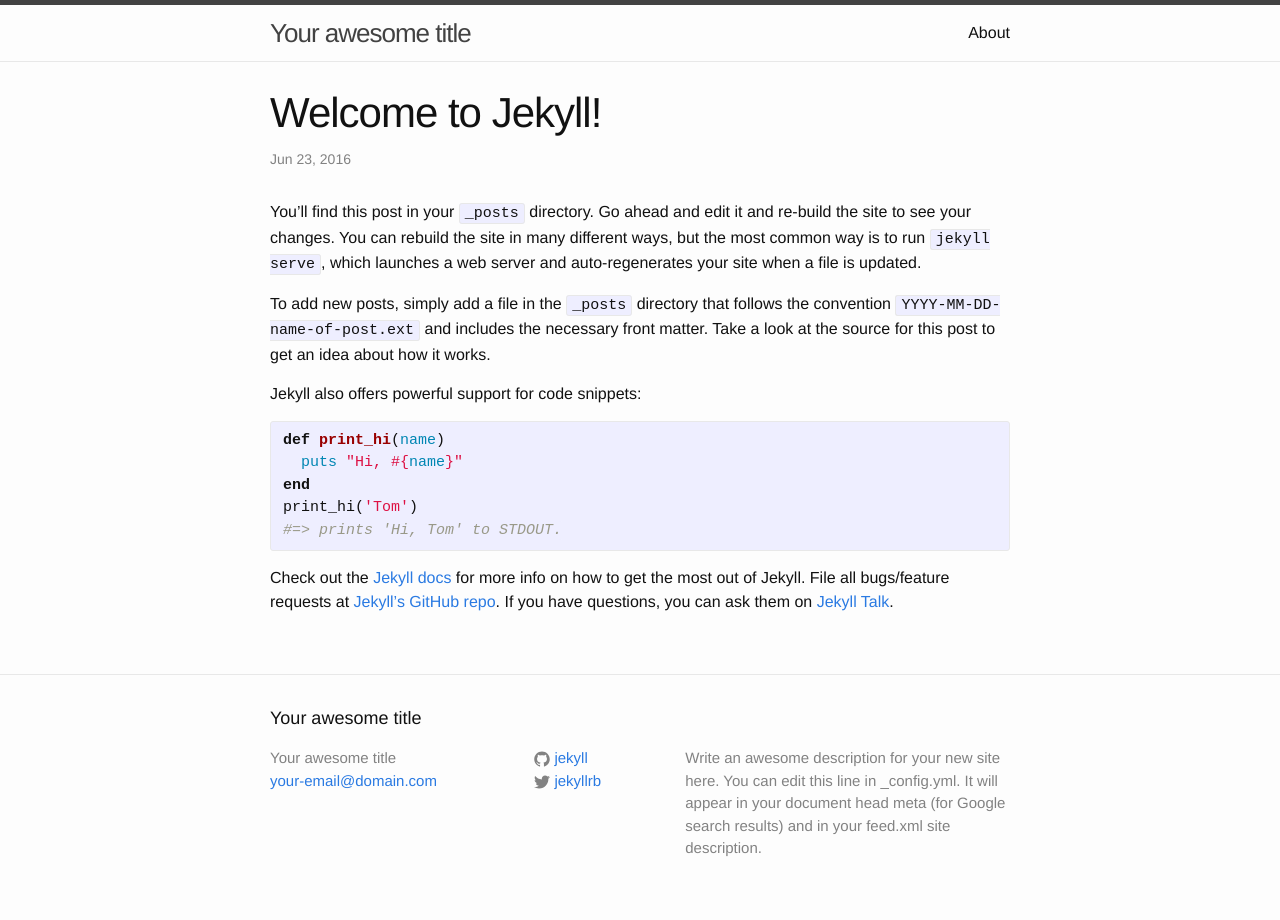
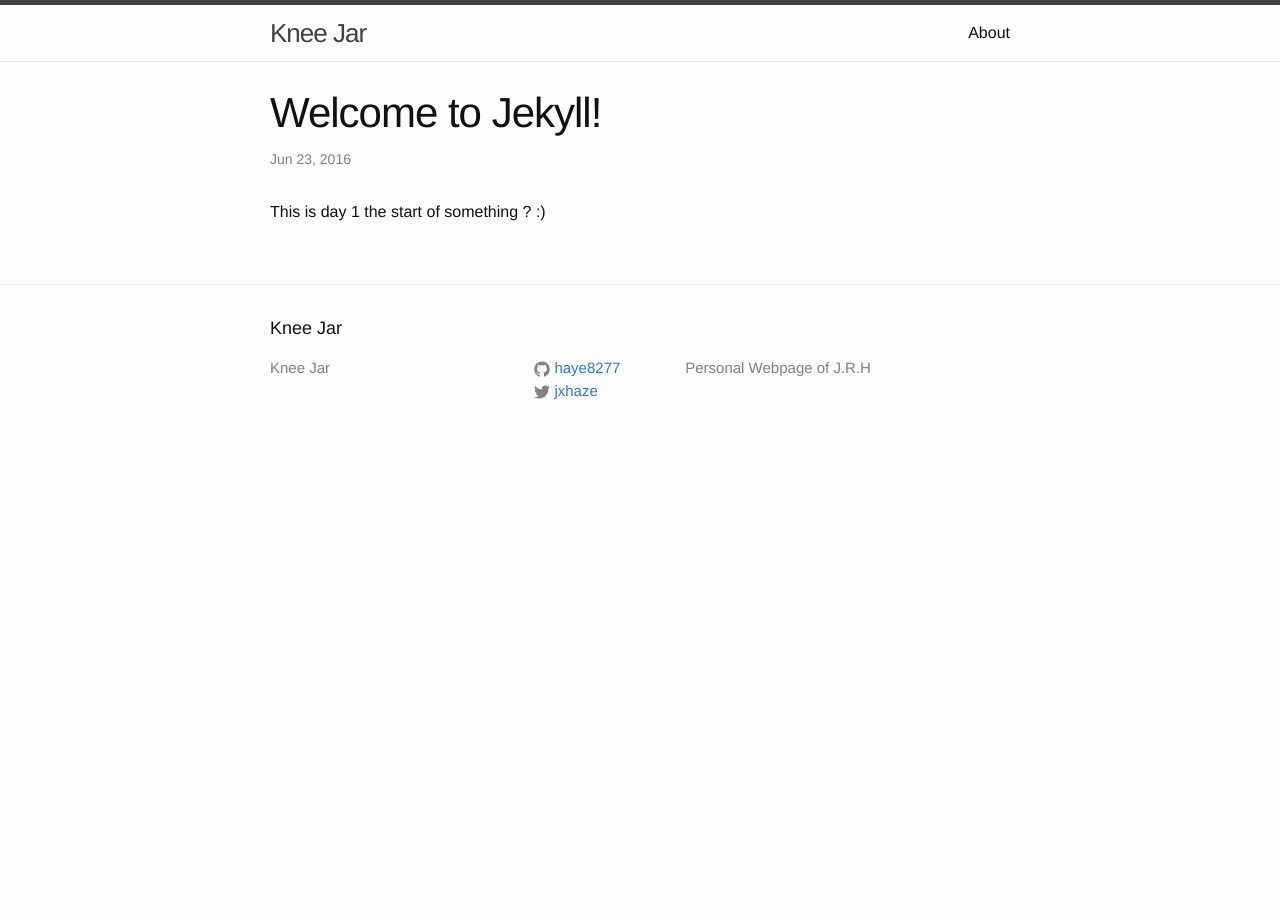
Before and after one commit to haye8277/haye8277.github.io, a Jekyll site: the page built from _posts/2016-06-23-welcome-to-jekyll.markdown, in a window 1280 px wide. Built offline with Jekyll 4.4.1, drawn with Linux system fonts in a browser that asks for light colours.

Commit message:
edit before bed

```diff
--- a/_config.yml
+++ b/_config.yml
@@ -6,16 +6,11 @@
 # 'jekyll serve'. If you change this file, please restart the server process.
 
 # Site settings
-title: Your awesome title
-email: your-email@domain.com
-description: > # this means to ignore newlines until "baseurl:"
-  Write an awesome description for your new site here. You can edit this
-  line in _config.yml. It will appear in your document head meta (for
-  Google search results) and in your feed.xml site description.
+title: Knee Jar
+description: Personal Webpage of J.R.H
 baseurl: "" # the subpath of your site, e.g. /blog
-url: "http://yourdomain.com" # the base hostname & protocol for your site
-twitter_username: jekyllrb
-github_username:  jekyll
-
+url: "127.0.0.1:4000" # the base hostname & protocol for your site
+twitter_username: jxhaze
+github_username:  haye8277
 # Build settings
 markdown: kramdown
--- a/_posts/2016-06-23-welcome-to-jekyll.markdown
+++ b/_posts/2016-06-23-welcome-to-jekyll.markdown
@@ -2,24 +2,7 @@
 layout: post
 title:  "Welcome to Jekyll!"
 date:   2016-06-23 05:17:18 -0400
-categories: jekyll update
+categories: Day 1; Jekyll post;
 ---
-You’ll find this post in your `_posts` directory. Go ahead and edit it and re-build the site to see your changes. You can rebuild the site in many different ways, but the most common way is to run `jekyll serve`, which launches a web server and auto-regenerates your site when a file is updated.
 
-To add new posts, simply add a file in the `_posts` directory that follows the convention `YYYY-MM-DD-name-of-post.ext` and includes the necessary front matter. Take a look at the source for this post to get an idea about how it works.
-
-Jekyll also offers powerful support for code snippets:
-
-{% highlight ruby %}
-def print_hi(name)
-  puts "Hi, #{name}"
-end
-print_hi('Tom')
-#=> prints 'Hi, Tom' to STDOUT.
-{% endhighlight %}
-
-Check out the [Jekyll docs][jekyll-docs] for more info on how to get the most out of Jekyll. File all bugs/feature requests at [Jekyll’s GitHub repo][jekyll-gh]. If you have questions, you can ask them on [Jekyll Talk][jekyll-talk].
-
-[jekyll-docs]: http://jekyllrb.com/docs/home
-[jekyll-gh]:   https://github.com/jekyll/jekyll
-[jekyll-talk]: https://talk.jekyllrb.com/
+This is day 1 the start of something ? :)
--- a/index.html
+++ b/index.html
@@ -4,7 +4,7 @@ layout: default
 
 <div class="home">
 
-  <h1 class="page-heading">Posts</h1>
+  <h1 class="page-heading">Updates</h1>
 
   <ul class="post-list">
     {% for post in site.posts %}
```
Also changed, not shown: about.md (+1 -9 lines).
